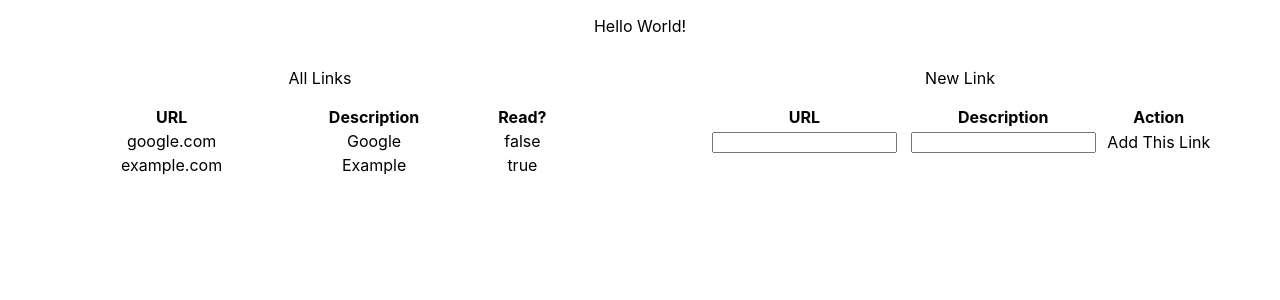
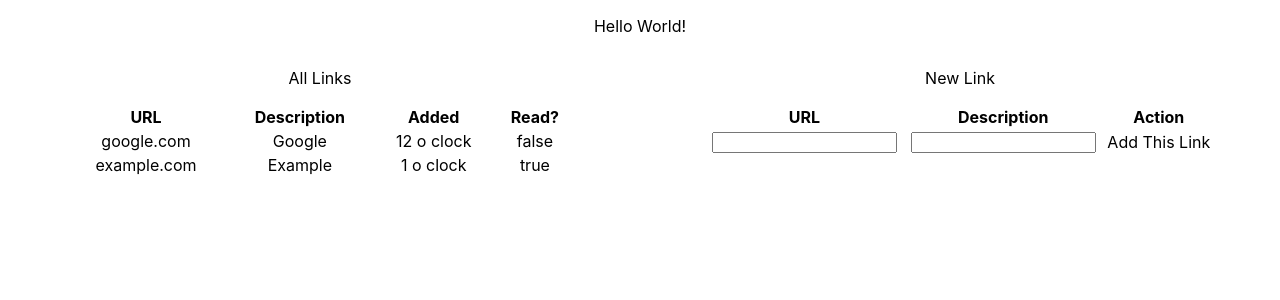
Before and after one commit to aaronbrunet/read-l8r, a React (Create React App) app in the folder playground/read-later/: page / in a window 1280 px wide. Shown: the top 300 px of the page. Built offline with nearby package versions, Linux system fonts and the light colour scheme.

Commit message:
Added basic timestamp

```diff
--- a/playground/read-later/src/App.js
+++ b/playground/read-later/src/App.js
@@ -8,11 +8,13 @@ const links = [
   {
     url: "google.com",
     description: "Google",
+    timestamp: "12 o clock",
     read: false
   },
   {
     url: "example.com",
     description: "Example",
+    timestamp: "1 o clock",
     read: true
   },
 ]
@@ -21,7 +23,7 @@ const App = () => {
   const [list,addList] = useState(links)
 
   const add = (url,description,read) => {
-    addList([...list, {url:url, description:description,read:read}])
+    addList([...list, {url:url, description:description,read:read, timestamp:new Date().toLocaleString()}])
   }
 
 
--- a/playground/read-later/src/components/list.js
+++ b/playground/read-later/src/components/list.js
@@ -8,6 +8,7 @@ const List = (props) => {
             <tr key={index}>
                 <td>{row.url}</td>
                 <td>{row.description}</td>
+                <td>{row.timestamp}</td>
                 <td>{row.read.toString()}</td>
             </tr>
         )
@@ -19,6 +20,7 @@ const List = (props) => {
                 <tr>
                     <th>URL</th>
                     <th>Description</th>
+                    <th>Added</th>
                     <th>Read?</th>
                 </tr>
             </thead>
```
